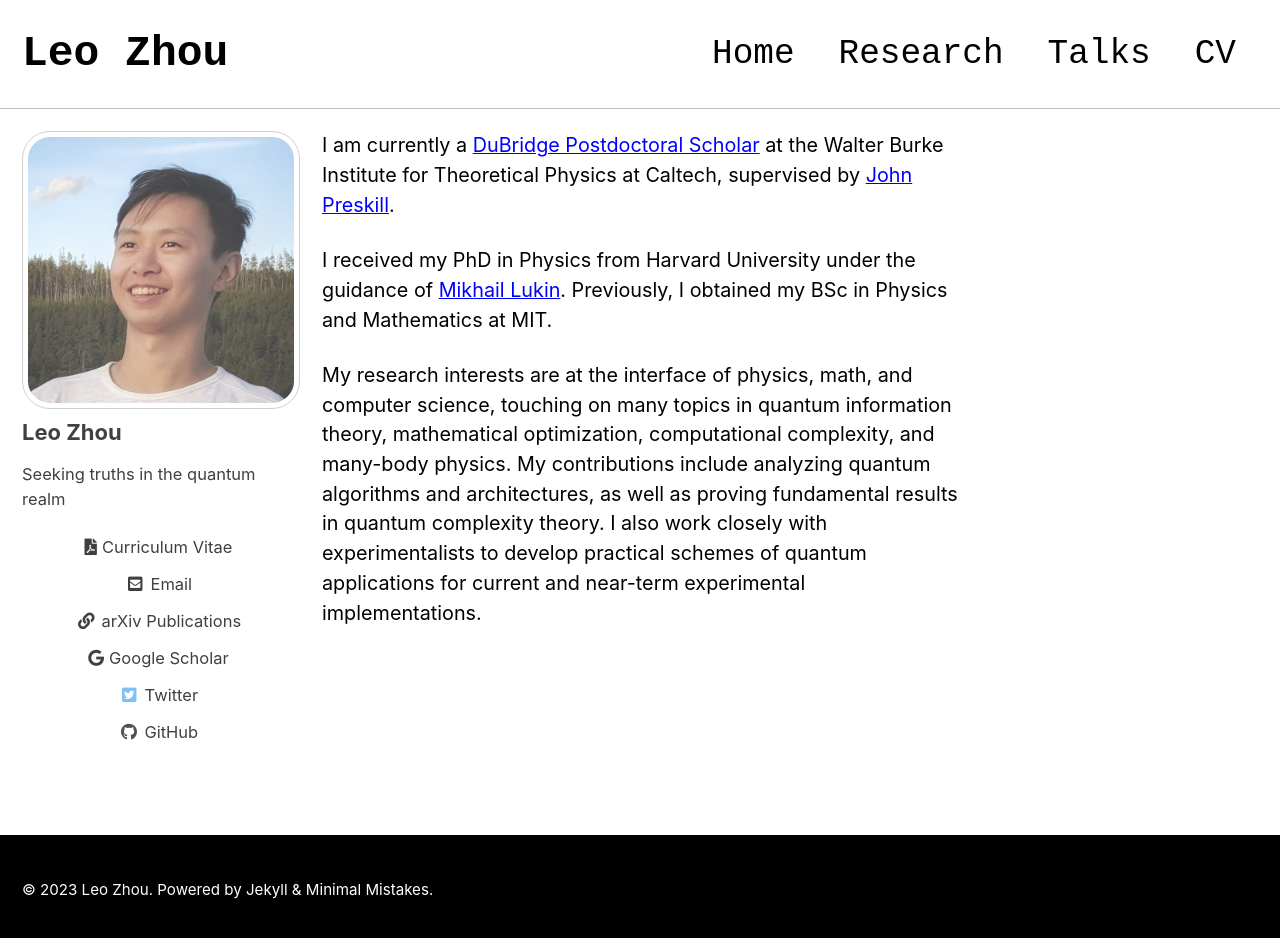
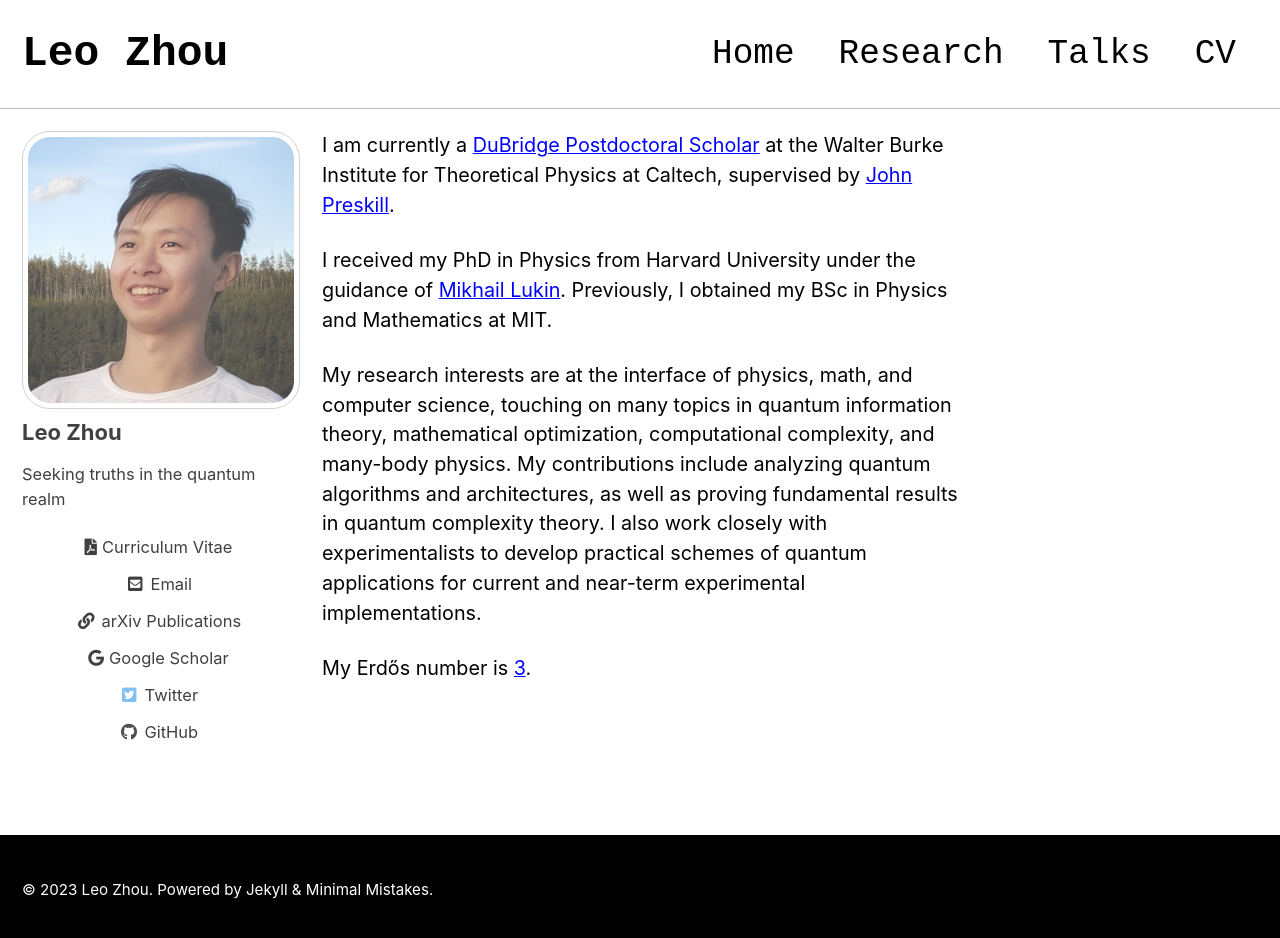
Before and after one commit to leozhou92/leozhou92.github.io, a Jekyll site: the page built from index.html, in a window 1280 px wide and 946 px high. Shown: the top 938 px of the window. Built offline with Jekyll 4.4.1, drawn with Linux system fonts in a browser that asks for light colours; cached includes are drawn as plain includes; the list of posts is cut into pages by our own code.

Commit message:
Added Erdos number and slight update to CV

```diff
--- a/index.html
+++ b/index.html
@@ -18,5 +18,8 @@ author_profile: true
 	My research interests are at the interface of physics, math, and computer science, touching on many topics in quantum information theory, mathematical optimization, computational complexity, and many-body physics. My contributions include analyzing quantum algorithms and architectures, as well as proving fundamental results in quantum complexity theory. I also work closely with experimentalists to develop practical schemes of quantum applications for current and near-term experimental implementations.
 </p>
 
+<p>
+	My Erdős number is <a href="https://mathscinet.ams.org/mathscinet/freetools/collab-dist?source=1309439&target=189017" target="_blank">3</a>.
+</p>
 </body>
 </html>
```
Also changed, not shown: 1 other file.
